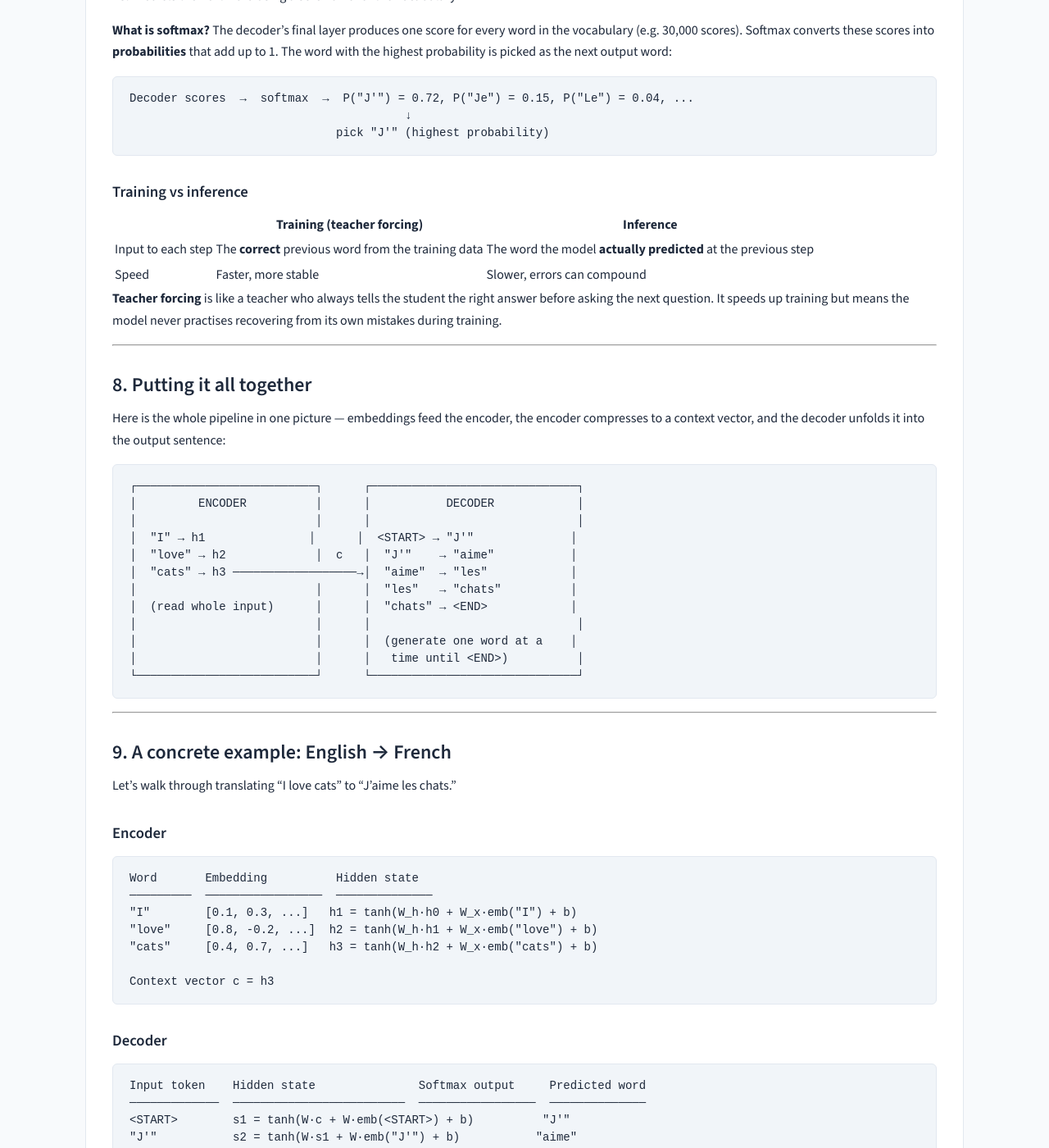
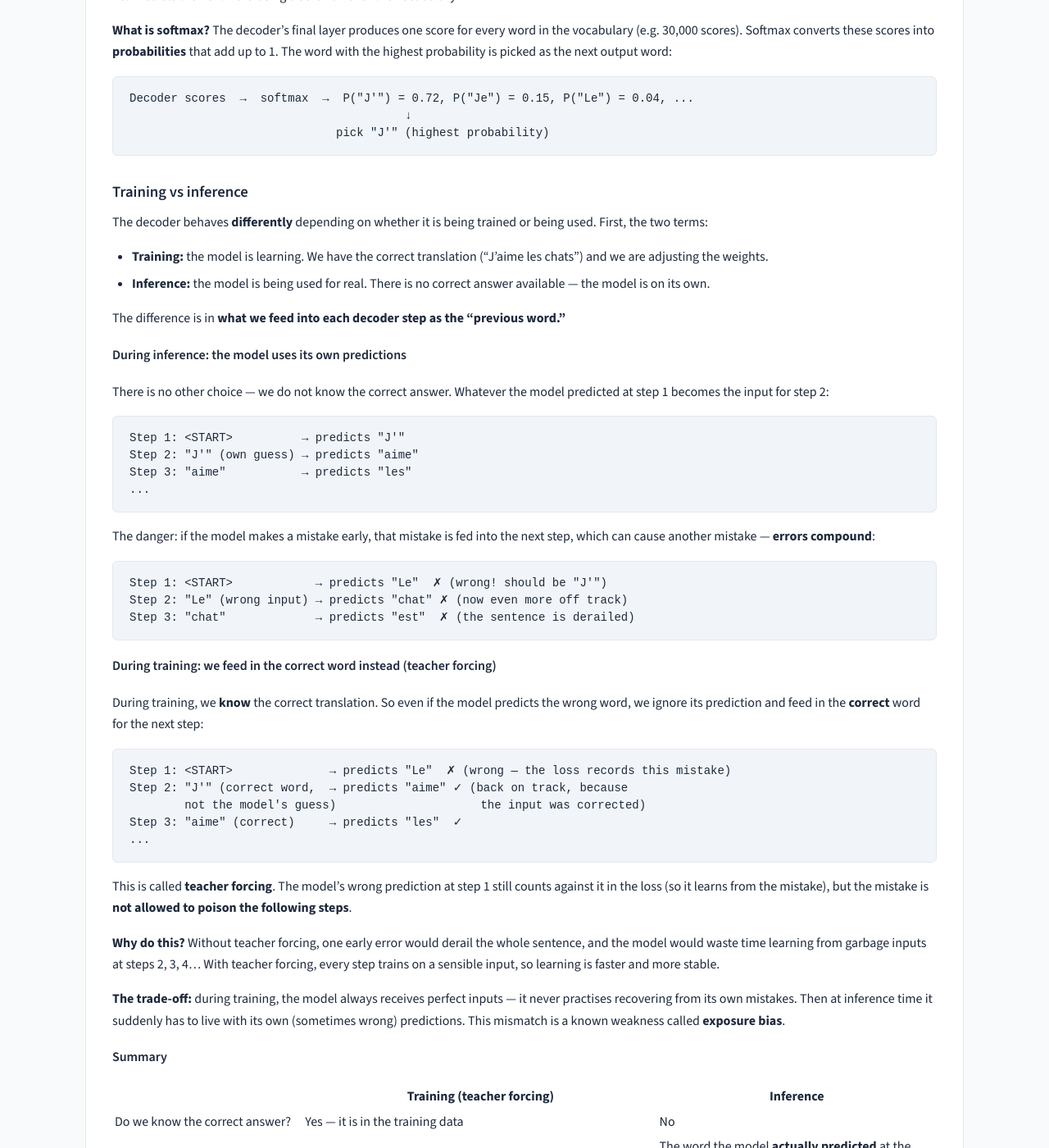
Before and after one commit to rilov/handbook, a Jekyll site: the page built from _topics/DL for GenAI - Part 2 - Encoder-Decoder Architecture.md, in a window 1280 px wide and 1400 px high, scrolled down 15236 px. Shown: the whole window at 82% size. Built offline with Jekyll 4.4.1, drawn with Linux system fonts in a browser that asks for light colours; some of the changed text lies outside the part shown.

Commit message:
Expand training vs inference: define terms, worked error examples, teacher forcing rationale, exposure bias

````diff
--- a/_topics/DL for GenAI - Part 2 - Encoder-Decoder Architecture.md
+++ b/_topics/DL for GenAI - Part 2 - Encoder-Decoder Architecture.md
@@ -670,12 +670,60 @@
 
 ### Training vs inference
 
+The decoder behaves **differently** depending on whether it is being trained or being used. First, the two terms:
+
+- **Training:** the model is learning. We have the correct translation ("J'aime les chats") and we are adjusting the weights.
+- **Inference:** the model is being used for real. There is no correct answer available — the model is on its own.
+
+The difference is in **what we feed into each decoder step as the "previous word."**
+
+#### During inference: the model uses its own predictions
+
+There is no other choice — we do not know the correct answer. Whatever the model predicted at step 1 becomes the input for step 2:
+
+```text
+Step 1: <START>          → predicts "J'"
+Step 2: "J'" (own guess) → predicts "aime"
+Step 3: "aime"           → predicts "les"
+...
+```
+
+The danger: if the model makes a mistake early, that mistake is fed into the next step, which can cause another mistake — **errors compound**:
+
+```text
+Step 1: <START>            → predicts "Le"  ✗ (wrong! should be "J'")
+Step 2: "Le" (wrong input) → predicts "chat" ✗ (now even more off track)
+Step 3: "chat"             → predicts "est"  ✗ (the sentence is derailed)
+```
+
+#### During training: we feed in the correct word instead (teacher forcing)
+
+During training, we **know** the correct translation. So even if the model predicts the wrong word, we ignore its prediction and feed in the **correct** word for the next step:
+
+```text
+Step 1: <START>              → predicts "Le"  ✗ (wrong — the loss records this mistake)
+Step 2: "J'" (correct word,  → predicts "aime" ✓ (back on track, because
+        not the model's guess)                     the input was corrected)
+Step 3: "aime" (correct)     → predicts "les"  ✓
+...
+```
+
+This is called **teacher forcing**. The model's wrong prediction at step 1 still counts against it in the loss (so it learns from the mistake), but the mistake is **not allowed to poison the following steps**.
+
+**Why do this?** Without teacher forcing, one early error would derail the whole sentence, and the model would waste time learning from garbage inputs at steps 2, 3, 4... With teacher forcing, every step trains on a sensible input, so learning is faster and more stable.
+
+**The trade-off:** during training, the model always receives perfect inputs — it never practises recovering from its own mistakes. Then at inference time it suddenly has to live with its own (sometimes wrong) predictions. This mismatch is a known weakness called **exposure bias**.
+
+#### Summary
+
 | | Training (teacher forcing) | Inference |
 |---|---|---|
+| Do we know the correct answer? | Yes — it is in the training data | No |
 | Input to each step | The **correct** previous word from the training data | The word the model **actually predicted** at the previous step |
-| Speed | Faster, more stable | Slower, errors can compound |
+| What happens after a wrong prediction? | The mistake is recorded in the loss, but the next step still gets the correct word | The mistake is fed into the next step — errors compound |
+| Speed and stability | Faster, more stable | Slower, errors can compound |
 
-**Teacher forcing** is like a teacher who always tells the student the right answer before asking the next question. It speeds up training but means the model never practises recovering from its own mistakes during training.
+**Analogy:** teacher forcing is like a teacher who always tells the student the right answer before asking the next question. The student learns each question well, but never practises recovering after getting one wrong — which is exactly what they must do in the real exam (inference).
 
 ---
 
````
